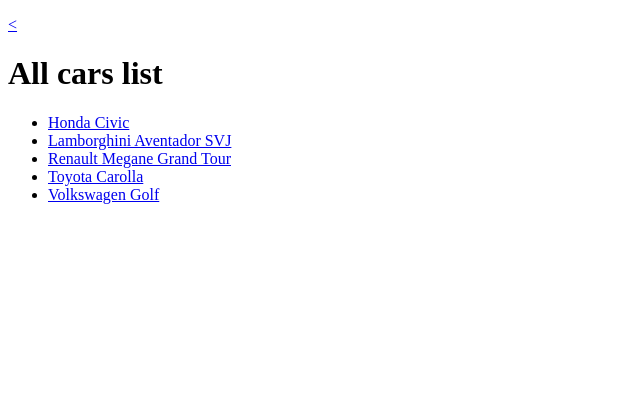
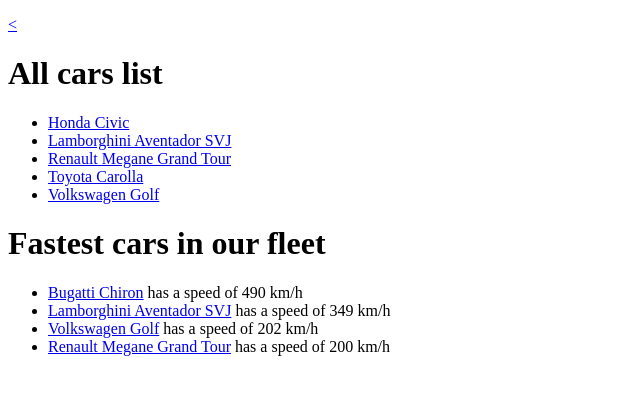
Before and after one commit to jotradovec/dcars, a Django app: page /cars/ in a window 1280 px wide. Shown: the top 395 px of the page, without its empty margins (0-640 px from the left). Run offline with Django 5.2, Linux system fonts and the light colour scheme; data comes from the database, SQL or seed files in the repository.

Commit message:
Added fastest cars list

```diff
--- a/cars/templates/all_cars.html
+++ b/cars/templates/all_cars.html
@@ -10,8 +10,14 @@
 
 {% block content %}
   <ul>
-    {% for car in mycars %}
+    {% for car in all_cars %}
     <li><a href="{{ car.id }}">{{ car.name }}</a></li>
     {% endfor %}
   </ul>
+<h1>Fastest cars in our fleet</h1>
+  <ul>
+    {% for car in speed_cars %}
+    <li><a href="{{ car.id }}">{{ car.name }}</a> has a speed of {{ car.maximum_speed }} km/h</li>
+    {% endfor %}
+  </ul>
 {% endblock %}
--- a/cars/views.py
+++ b/cars/views.py
@@ -5,9 +5,12 @@
 
 def cars(request):
     car_list = Car.objects.filter(operational=True).order_by('name').values('id', 'name')
+    cars_by_speed = Car.objects.filter(maximum_speed__gt=0).order_by('-maximum_speed').values('id', 'name',
+                                                                                              'maximum_speed')
     template = loader.get_template('all_cars.html')
     context = {
-        'mycars': car_list,
+        'all_cars': car_list,
+        'speed_cars': cars_by_speed,
     }
     return HttpResponse(template.render(context, request))
 
```
